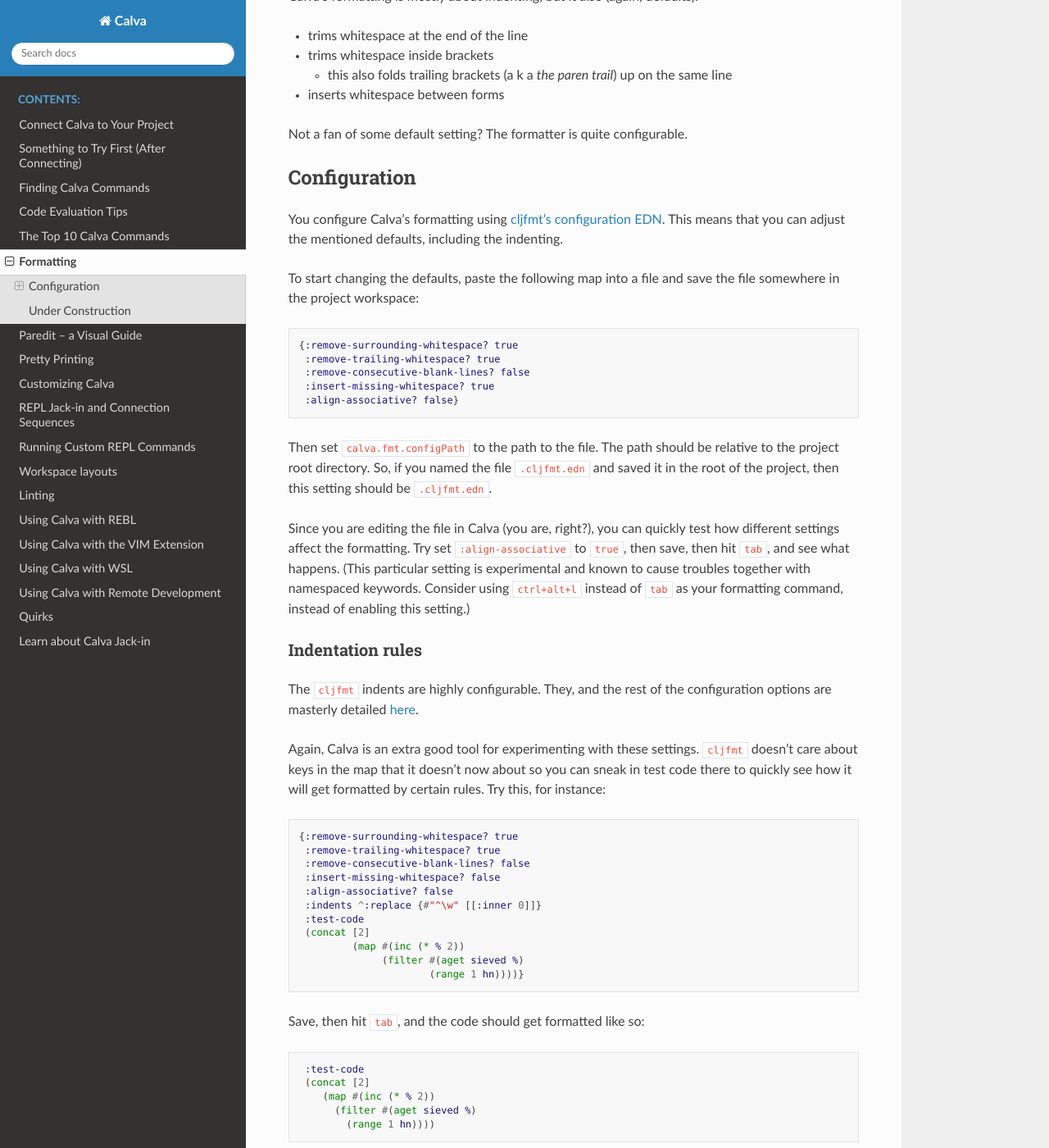
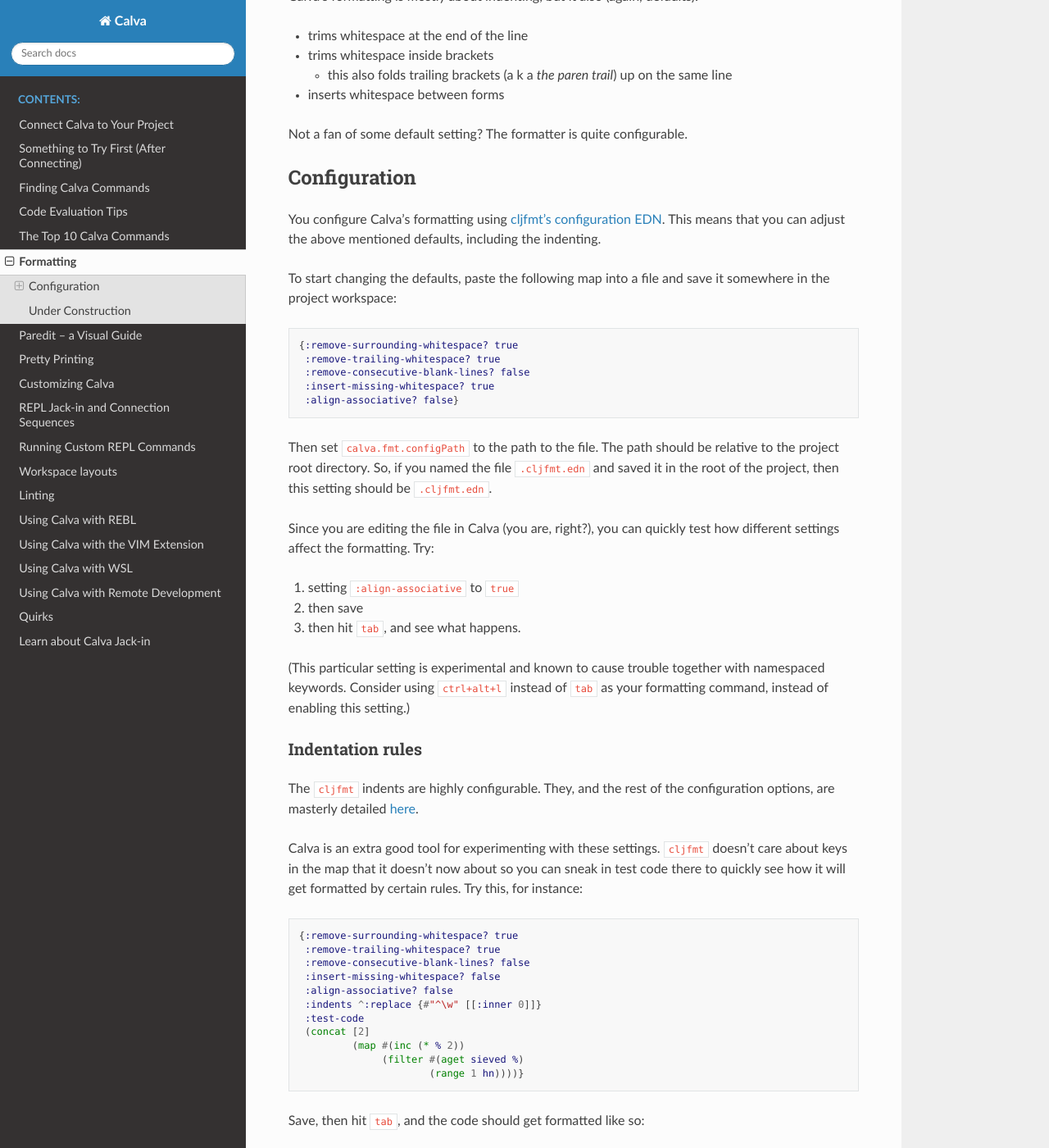
Before and after one commit to BetterThanTomorrow/calva, a Sphinx documentation site: the page built from docs/readthedocs/source/formatting.md, in a window 1280 px wide and 1400 px high, scrolled down 538 px. Shown: the whole window at 82% size. Built offline with Sphinx 7.4.7 and the Read the Docs theme 2.0.0, drawn with Linux system fonts in a browser that asks for light colours; some of the changed text lies outside the part shown.

Commit message:
Touch up the docs some

````diff
--- a/docs/readthedocs/source/formatting.md
+++ b/docs/readthedocs/source/formatting.md
@@ -23,9 +23,9 @@
 
  ## Configuration
 
- You configure Calva's formatting using [cljfmt's configuration EDN](https://github.com/weavejester/cljfmt#configuration). This means that you can adjust the mentioned defaults, including the indenting.
+ You configure Calva's formatting using [cljfmt's configuration EDN](https://github.com/weavejester/cljfmt#configuration). This means that you can adjust the above mentioned defaults, including the indenting.
 
- To start changing the defaults, paste the following map into a file and save the file somewhere in the project workspace:
+ To start changing the defaults, paste the following map into a file and save it somewhere in the project workspace:
 
 ```clojure
 {:remove-surrounding-whitespace? true
@@ -37,13 +37,19 @@
 
 Then set `calva.fmt.configPath` to the path to the file. The path should be relative to the project root directory. So, if you named the file `.cljfmt.edn` and saved it in the root of the project, then this setting should be `.cljfmt.edn`.
 
-Since you are editing the file in Calva (you are, right?), you can quickly test how different settings affect the formatting. Try set `:align-associative` to `true`, then save, then hit `tab`, and see what happens. (This particular setting is experimental and known to cause troubles together with namespaced keywords. Consider using `ctrl+alt+l` instead of `tab` as your formatting command, instead of enabling this setting.)
+Since you are editing the file in Calva (you are, right?), you can quickly test how different settings affect the formatting. Try:
+
+1. setting `:align-associative` to `true`
+2. then save
+3. then hit `tab`, and see what happens.
+
+(This particular setting is experimental and known to cause trouble together with namespaced keywords. Consider using `ctrl+alt+l` instead of `tab` as your formatting command, instead of enabling this setting.)
 
 ### Indentation rules
 
-The `cljfmt` indents are highly configurable. They, and the rest of the configuration options are masterly detailed [here](https://github.com/weavejester/cljfmt#configuration).
+The `cljfmt` indents are highly configurable. They, and the rest of the configuration options, are masterly detailed [here](https://github.com/weavejester/cljfmt#configuration).
 
-Again, Calva is an extra good tool for experimenting with these settings. `cljfmt` doesn't care about keys in the map that it doesn't now about so you can sneak in test code there to quickly see how it will get formatted by certain rules. Try this, for instance:
+Calva is an extra good tool for experimenting with these settings. `cljfmt` doesn't care about keys in the map that it doesn't now about so you can sneak in test code there to quickly see how it will get formatted by certain rules. Try this, for instance:
 
 ```clojure
 {:remove-surrounding-whitespace? true
````
Also changed, not shown: other parts of docs/readthedocs/source/formatting.md (+2 -2 lines).
